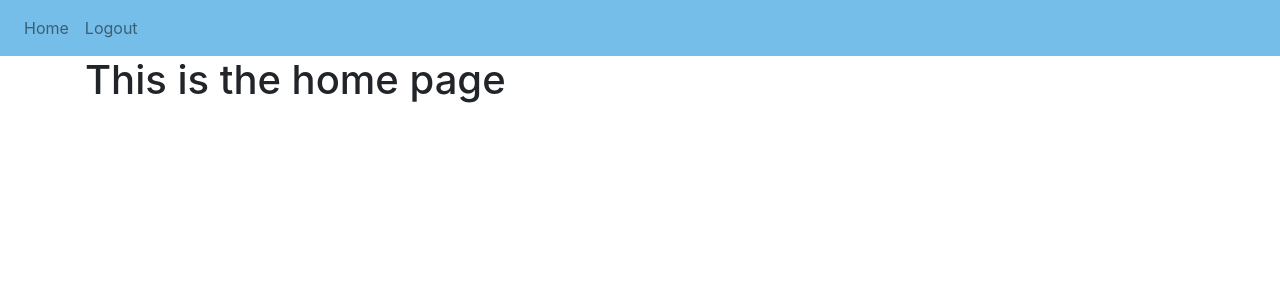
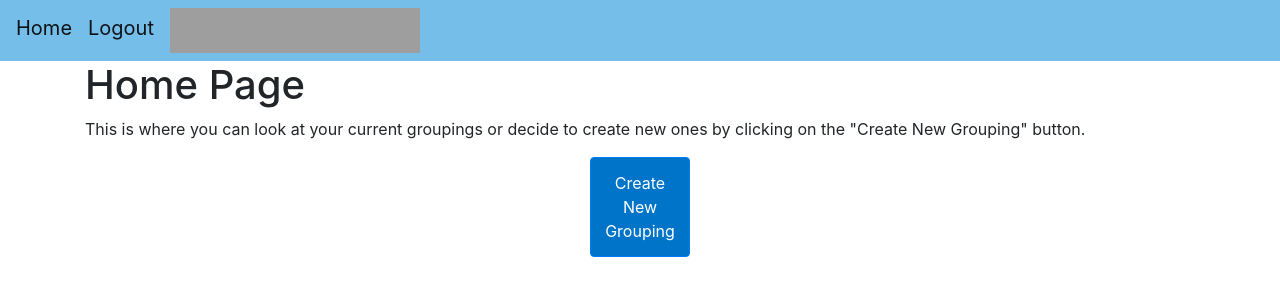
Before and after one commit to Rgokemeijer/TeamMatch, a Flask app: page / in a window 1280 px wide. Shown: the top 300 px of the page. Run offline with Flask 2, Linux system fonts and the light colour scheme; a user stored in the database is signed in; some libraries are stand-ins or nearby versions; grey boxes are pictures that could not be loaded.

Commit message:
new create groupings button

```diff
--- a/website/templates/base.html
+++ b/website/templates/base.html
@@ -30,8 +30,10 @@
       <div class="collapse navbar-collapse" id="navbar">
         <div class="navbar-nav">
           {% if user.is_authenticated %}
-          <a class="nav-item nav-link" id="home" href="/">Home</a>
-          <a class="nav-item nav-link" id="logout" href="/logout">Logout</a>
+          <a class="nav-item navbar-brand" id="home" href="/">Home</a>
+          <a class="nav-item navbar-brand" id="logout" href="/logout">Logout</a>
+          <img src="https://www.sandiego.edu/brand/images/logos/master-secondary/usd-logo-secondary-2c.png"
+            alt="test" style = "width: 250px; height: 45px;">
           {% else %}
           <a class="navbar-brand" id="login" href="/login">Login</a>
           <a class="navbar-brand" id="signUp" href="/sign-up">Sign Up</a>
--- a/website/templates/home.html
+++ b/website/templates/home.html
@@ -1,4 +1,26 @@
-{% extends "base.html" %} {% block title %}Home{% endblock %}    %}
+{% extends "base.html" %} {% block title %}Home{% endblock %}
 {% block content %}
-<h1> This is the home page</h1>
+<h1>Home Page</h1>
+<p>This is where you can look at your current groupings or decide to create new ones by clicking on the "Create New Grouping" button.</p>
+<style>
+    form {
+        text-align: center;
+    }
+    button {
+      display: block;
+      margin: 0 auto;
+      width: 100px;
+      height: 100px;
+      border: none;
+      background-color: #0074c8;
+      color: #fff;
+      font-size: 18px;
+      border-radius: 10px;
+    }
+</style>
+<form method = "POST">
+    <button type = "submit" class = "btn btn-primary" style = "background-color: #0074c8;">Create New Grouping</button>
+
+
+</form>
 {% endblock %}
--- a/website/templates/login.html
+++ b/website/templates/login.html
@@ -1,5 +1,6 @@
-{% extends "base.html" %} {% block title %}Login{% endblock %} {% block content
-    %}
+{% extends "base.html" %} {% block title %}Login{% endblock %}
+{% block content %}
+<!DOCTYPE html>
 <form method="POST">
   <h3 align="center">Login</h3>
   <div class="form-group">
--- a/website/views.py
+++ b/website/views.py
@@ -1,13 +1,21 @@
-from flask import Blueprint, render_template
+from flask import Blueprint, render_template, request, redirect, url_for
 from flask_login import login_required, current_user
 
 views = Blueprint('views', __name__)
 
-@views.route('/')
+@views.route('/', methods =["GET", "POST"])
 @login_required
 def home():
-    return render_template("home.html", user=current_user) #in template check if current_user is authenticated
+    if request.method == 'POST':
+        return redirect(url_for('views.groupings', user = current_user))
+    elif request.method == 'GET':
+        return render_template("home.html", user=current_user) #in template check if current_user is authenticated
 
 @views.route('/test', methods=['GET', 'POST'])
 def temp():
     return render_template("roster_create.html", user=current_user)
+
+@views.route('/groupings', methods=['GET',"POST"])
+@login_required
+def groupings():
+    return render_template("roster_create.html", user=current_user)
```
Also changed, not shown: website/templates/creategroup.html (added, +10 -0 lines). Lines whose indentation alone changed are shown as unchanged.
